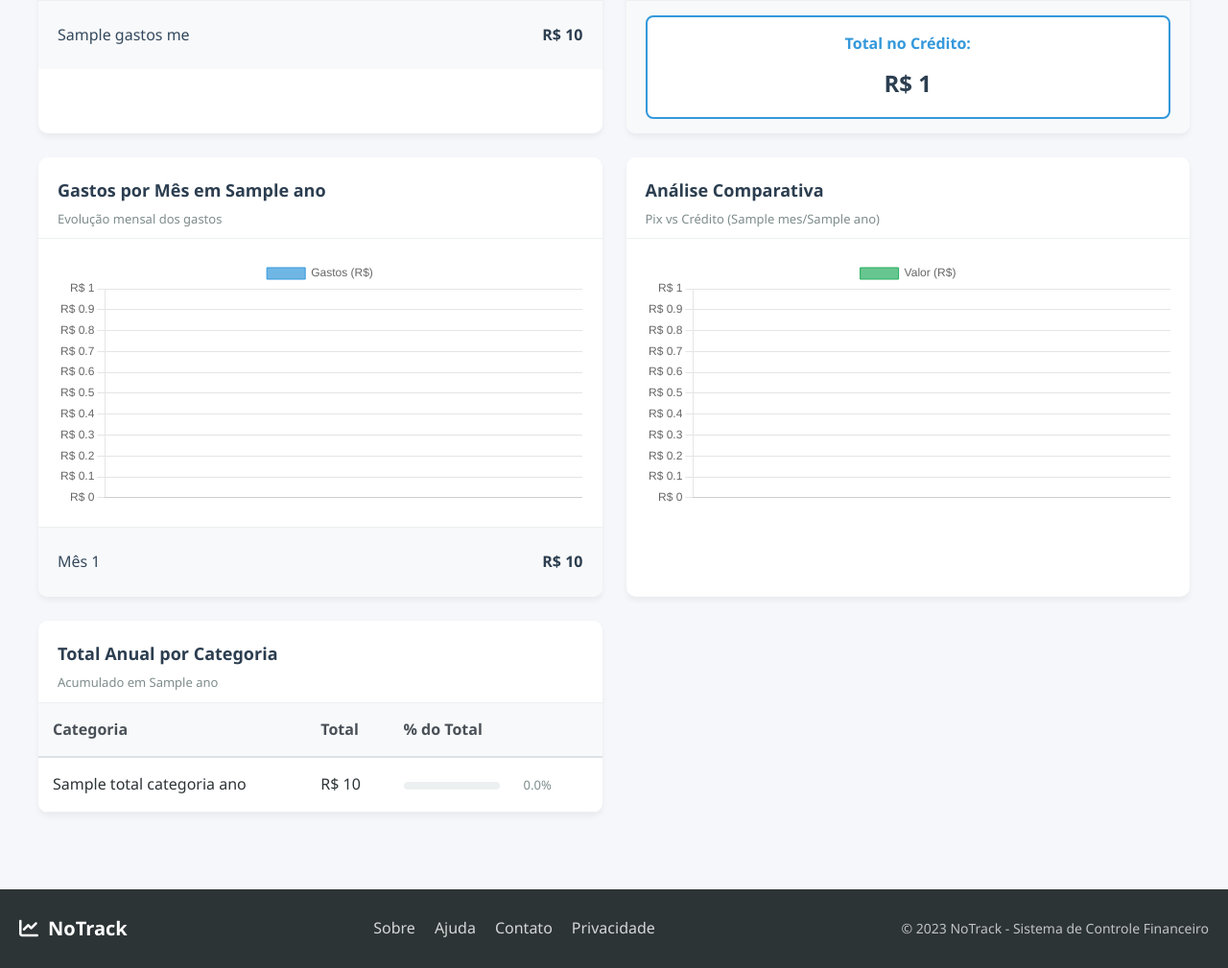
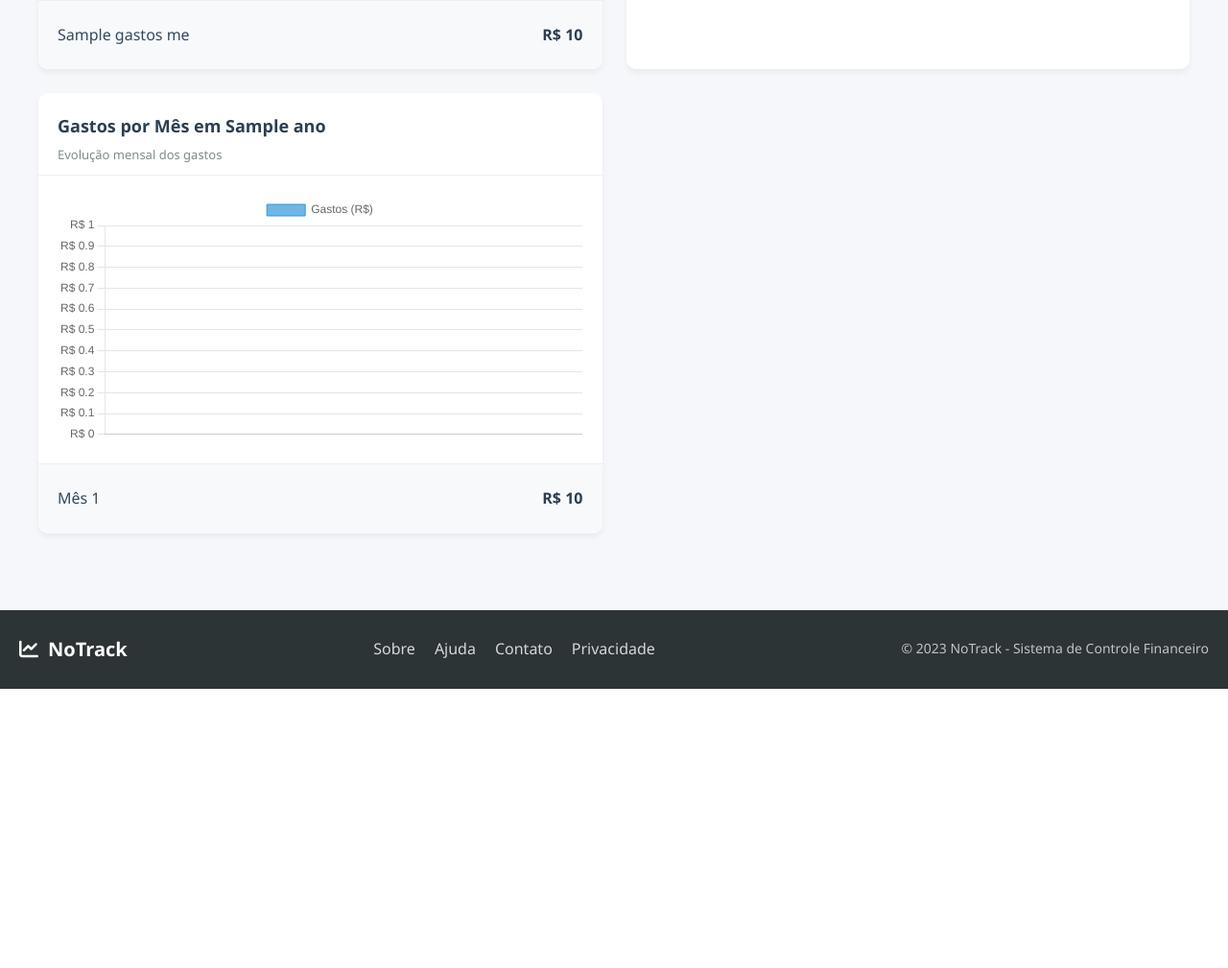
Before and after one commit to JoaoNodari/NoTrack, a Flask app: template templates/dashboard.html in a window 1280 px wide. Shown: the part 776-1785 px from the top of the page at 96% size. After the commit the page ends 1494 px from the top, so only its background shows below. Run offline with Flask 3, Linux system fonts and the light colour scheme; the template is opened without the code that fills it: most values are stand-ins (such as "Sample title", 1, 10 or a date in 2020).

Commit message:
style(ui): ajustar estilo geral do site

```diff
--- a/templates/dashboard.html
+++ b/templates/dashboard.html
@@ -134,12 +134,6 @@
                 </div>
                 {% endif %}
             </div>
-            <div class="chart-footer">
-                <div class="highlight-card">
-                    <h4>Total no Crédito:</h4>
-                    <p class="highlight-value">R$ {{ total_credito }}</p>
-                </div>
-            </div>
         </div>
 
         <!-- Gráfico 2: Gastos por Mês -->
@@ -166,56 +160,6 @@
                     </li>
                     {% endfor %}
                 </ul>
-            </div>
-        </div>
-
-        <!-- Análise Comparativa -->
-        <div class="analysis-container">
-            <div class="chart-header">
-                <h3>Análise Comparativa</h3>
-                <p class="chart-subtitle">Pix vs Crédito ({{ mes }}/{{ ano }})</p>
-            </div>
-            <div class="chart-wrapper">
-                <canvas id="graficoPixCredito"></canvas>
-                {% if not labels_pc %}
-                <div class="no-data">
-                    <i class="fas fa-exchange-alt"></i>
-                    <p>Nenhum dado para comparação</p>
-                </div>
-                {% endif %}
-            </div>
-        </div>
-
-        <!-- Total Anual por Categoria -->
-        <div class="table-container">
-            <div class="chart-header">
-                <h3>Total Anual por Categoria</h3>
-                <p class="chart-subtitle">Acumulado em {{ ano }}</p>
-            </div>
-            <div class="table-responsive">
-                <table class="data-table">
-                    <thead>
-                        <tr>
-                            <th>Categoria</th>
-                            <th>Total</th>
-                            <th>% do Total</th>
-                        </tr>
-                    </thead>
-                    <tbody>
-                        {% for nome, total in total_categoria_ano %}
-                        <tr>
-                            <td>{{ nome }}</td>
-                            <td>R$ {{ total }}</td>
-                            <td>
-                                <div class="percentage-bar">
-                                    <div class="bar-fill" style="width: {{ (total / total_gasto_ano * 100)|default(0) }}%"></div>
-                                </div>
-                                <span class="percentage-text">{{ "%.1f"|format((total / total_gasto_ano * 100)|default(0)) }}%</span>
-                            </td>
-                        </tr>
-                        {% endfor %}
-                    </tbody>
-                </table>
             </div>
         </div>
     </div>
@@ -313,45 +257,5 @@
         }
     });
     {% endif %}
-
-    // Gráfico Pix vs Crédito
-    {% if labels_pc %}
-    const labelsPC = {{ labels_pc | tojson }};
-    const valoresPC = {{ valores_pc | tojson }};
-
-    new Chart(document.getElementById("graficoPixCredito"), {
-        type: 'bar',
-        data: {
-            labels: labelsPC,
-            datasets: [{
-                label: 'Valor (R$)',
-                data: valoresPC,
-                backgroundColor: [
-                    'rgba(39, 174, 96, 0.7)',
-                    'rgba(52, 152, 219, 0.7)'
-                ],
-                borderColor: [
-                    'rgba(39, 174, 96, 1)',
-                    'rgba(52, 152, 219, 1)'
-                ],
-                borderWidth: 1
-            }]
-        },
-        options: {
-            responsive: true,
-            maintainAspectRatio: false,
-            scales: {
-                y: {
-                    beginAtZero: true,
-                    ticks: {
-                        callback: function(value) {
-                            return 'R$ ' + value;
-                        }
-                    }
-                }
-            }
-        }
-    });
-    {% endif %}
 </script>
 {% endblock %}
--- a/templates/lancamentos.html
+++ b/templates/lancamentos.html
@@ -18,9 +18,6 @@
         <div class="header-actions">
             <a href="{{ url_for('exportar_lancamentos', mes=mes, ano=ano) }}" class="btn btn-secondary">
                 <i class="fas fa-download"></i> Exportar CSV
-            </a>
-            <a href="{{ url_for('novo_lancamento') }}" class="btn btn-primary">
-                <i class="fas fa-plus"></i> Novo Lançamento
             </a>
         </div>
     </div>
```
Also changed, not shown: templates/novo_lancamento.html (+0 -25 lines).
